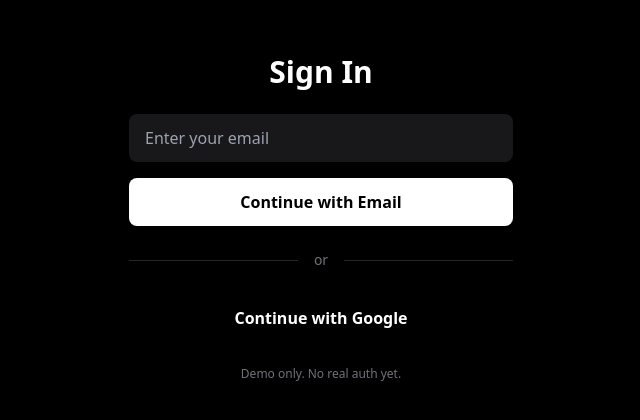
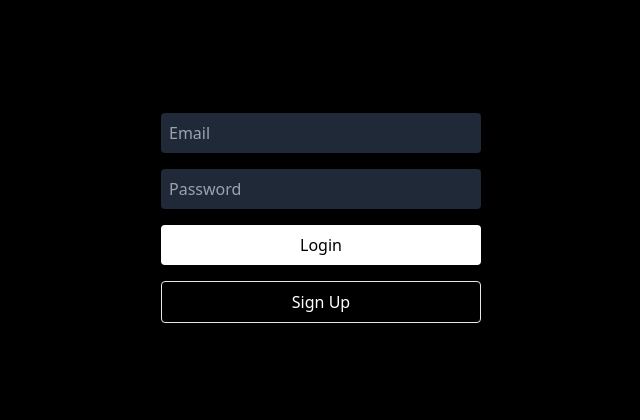
Before and after one commit to BoogieBoogatti/Luminar-Genesis, a Next.js app: page /auth in a window 1280 px wide. Shown: the part 182-602 px from the top of the page, without its empty margins (319-959 px from the left). Built offline with nearby package versions, Linux system fonts and the light colour scheme; no server answers.

Commit message:
Update page.tsx

```diff
--- a/app/auth/page.tsx
+++ b/app/auth/page.tsx
@@ -1,65 +1,30 @@
-"use client";
+'use client'
+import { createClient } from '@/lib/supabase/client'
+import { useState } from 'react'
 
-import { useState } from "react";
-import { useRouter } from "next/navigation";
+export default function Auth() {
+  const [email, setEmail] = useState('')
+  const [password, setPassword] = useState('')
+  const supabase = createClient()
 
-export default function AuthPage() {
-  const [email, setEmail] = useState("");
-  const router = useRouter();
+  const signUp = async () => {
+    await supabase.auth.signUp({ email, password })
+    alert('Check email to confirm')
+  }
 
-  const handleEmailLogin = (e: React.FormEvent) => {
-    e.preventDefault();
-    if (!email.includes("@")) return alert("Enter valid email");
-    // TODO: Replace with Supabase/NextAuth later
-    localStorage.setItem("luminar_user", email);
-    router.push("/dashboard?v=1");
-  };
-
-  const handleGoogleLogin = () => {
-    // TODO: Replace with NextAuth Google Provider later
-    localStorage.setItem("luminar_user", "google@demo.com");
-    router.push("/dashboard?v=1");
-  };
+  const signIn = async () => {
+    const { error } = await supabase.auth.signInWithPassword({ email, password })
+    if (!error) window.location.href = '/'
+  }
 
   return (
-    <main className="min-h-screen bg-black text-white flex items-center justify-center px-6">
-      <div className="w-full max-w-sm space-y-6">
-        <h1 className="text-3xl font-bold text-center">Sign In</h1>
-
-        <form onSubmit={handleEmailLogin} className="space-y-4">
-          <input
-            type="email"
-            value={email}
-            onChange={(e) => setEmail(e.target.value)}
-            placeholder="Enter your email"
-            className="w-full px-4 py-3 rounded-lg bg-zinc-900 border-zinc-700 focus:outline-none focus:border-white"
-            required
-          />
-          <button
-            type="submit"
-            className="w-full py-3 rounded-lg bg-white text-black font-semibold hover:bg-zinc-200 transition"
-          >
-            Continue with Email
-          </button>
-        </form>
-
-        <div className="flex items-center gap-4 text-zinc-500">
-          <div className="h-px bg-zinc-800 flex-1" />
-          <span className="text-sm">or</span>
-          <div className="h-px bg-zinc-800 flex-1" />
-        </div>
-
-        <button
-          onClick={handleGoogleLogin}
-          className="w-full py-3 rounded-lg border-zinc-700 font-semibold hover:bg-zinc-900 transition"
-        >
-          Continue with Google
-        </button>
-
-        <p className="text-xs text-zinc-500 text-center">
-          Demo only. No real auth yet.
-        </p>
+    <div className="flex min-h-screen items-center justify-center bg-black">
+      <div className="w-80 space-y-4">
+        <input className="w-full p-2 rounded bg-gray-800 text-white" placeholder="Email" onChange={e => setEmail(e.target.value)} />
+        <input className="w-full p-2 rounded bg-gray-800 text-white" type="password" placeholder="Password" onChange={e => setPassword(e.target.value)} />
+        <button className="w-full p-2 bg-white text-black rounded" onClick={signIn}>Login</button>
+        <button className="w-full p-2 border rounded text-white" onClick={signUp}>Sign Up</button>
       </div>
-    </main>
-  );
+    </div>
+  )
 }
```
